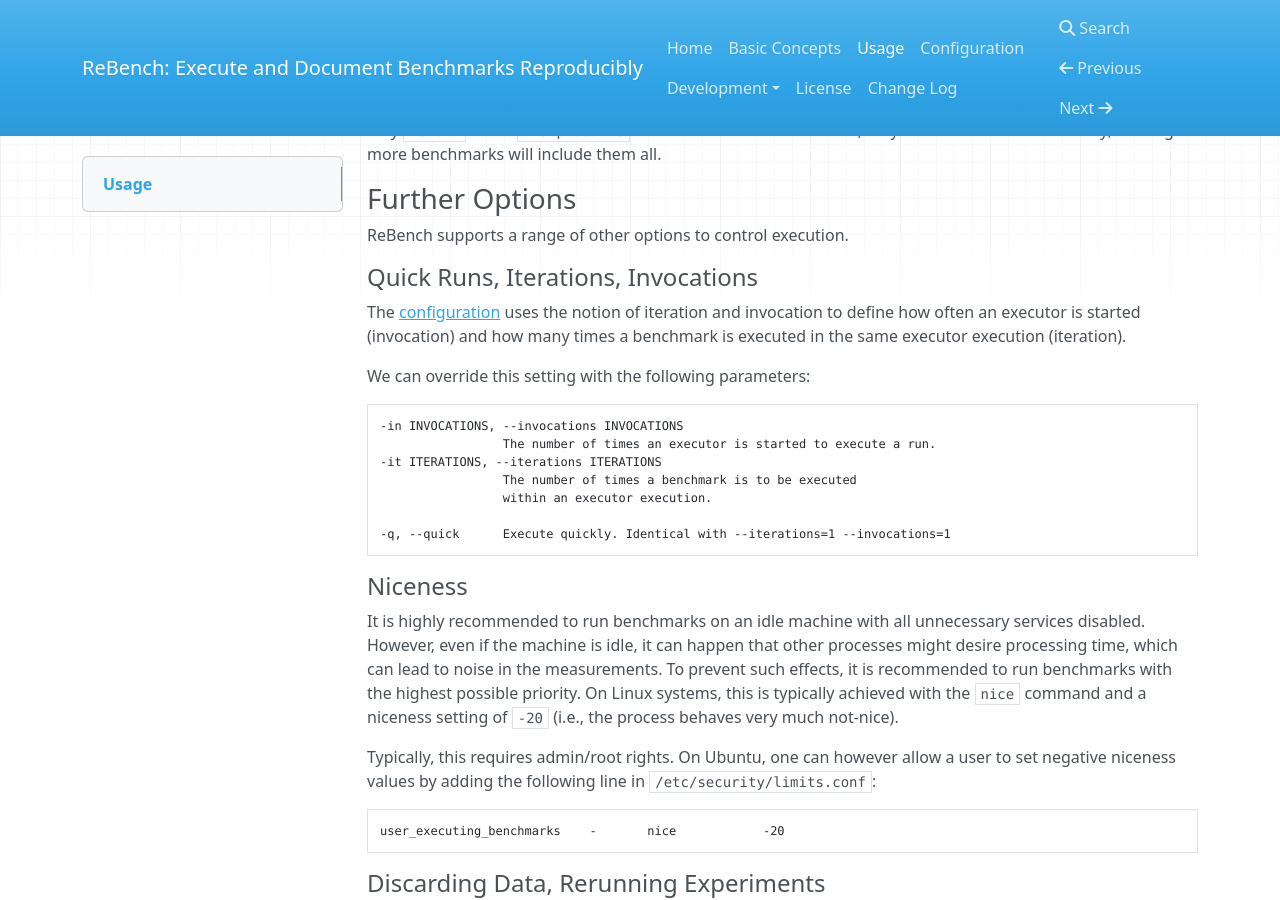
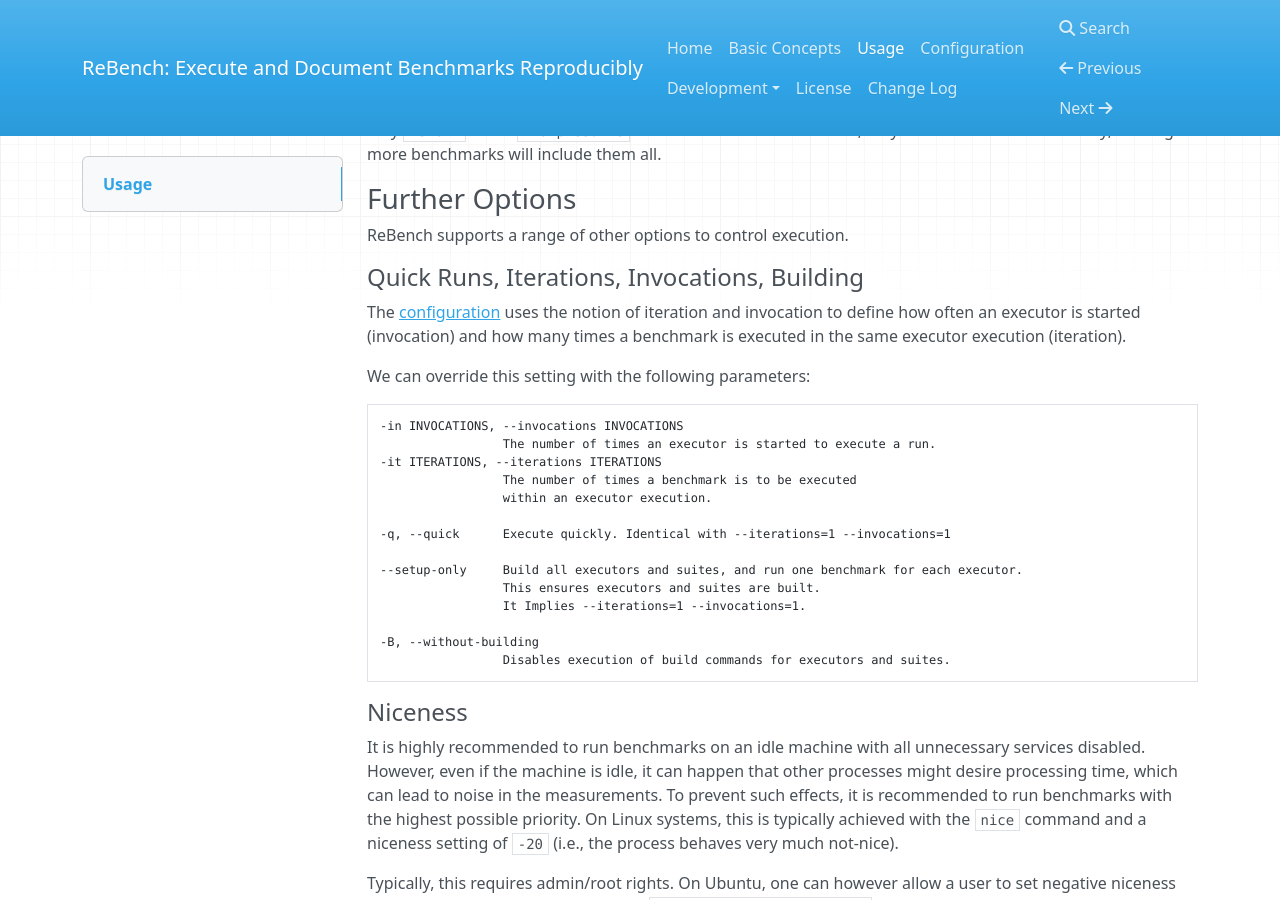
Before and after one commit to smarr/ReBench, an MkDocs documentation site: the page built from docs/usage.md, in a window 1280 px wide and 900 px high, scrolled down 1244 px. Built offline with MkDocs 1.6.1, drawn with Linux system fonts in a browser that asks for light colours; nearby versions of some CDN libraries; old or Windows-style settings are respelled for this version of MkDocs.

Commit message:
Added minimal usage documentation
Signed-off-by: Stefan Marr <git@stefan-marr.de>

````diff
--- a/docs/usage.md
+++ b/docs/usage.md
@@ -77,7 +77,7 @@
 
 ReBench supports a range of other options to control execution.
 
-#### Quick Runs, Iterations, Invocations
+#### Quick Runs, Iterations, Invocations, Building
 
 The [configuration](config.md#invocation) uses the notion of iteration
 and invocation to define how often an executor is started (invocation) and how many
@@ -93,6 +93,13 @@
                  within an executor execution.
 
 -q, --quick      Execute quickly. Identical with --iterations=1 --invocations=1
+
+--setup-only     Build all executors and suites, and run one benchmark for each executor.
+                 This ensures executors and suites are built.
+                 It Implies --iterations=1 --invocations=1.
+
+-B, --without-building
+                 Disables execution of build commands for executors and suites.
 ```
 
 #### Niceness
````
